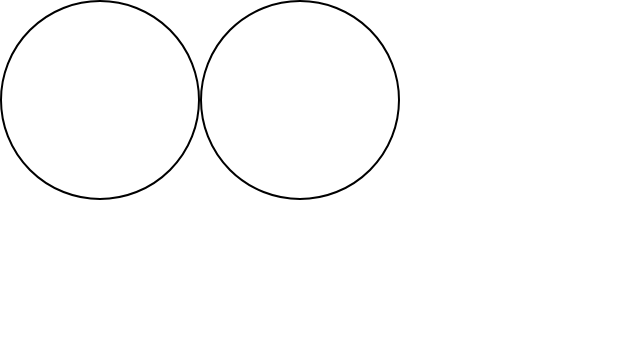
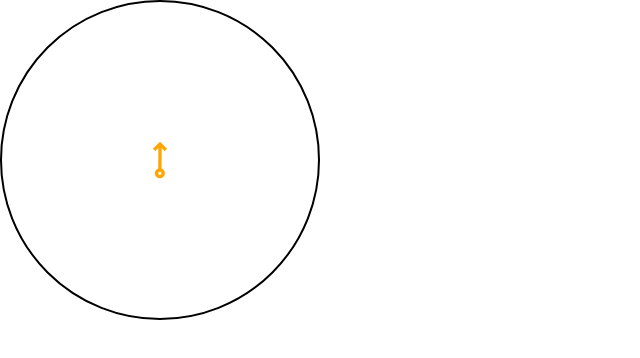
Before and after one commit to avimag100/AirForce, a React (Vite) app: page /VisualPage in a window 1280 px wide. Shown: the top 358 px of the page, without its empty margins (0-640 px from the left). Built offline with nearby package versions, Linux system fonts and the light colour scheme.

Commit message:
criate circle and disain , crated textPage and visualPage and I updated AppRoutes.

```diff
--- a/src/components/Circle.jsx
+++ b/src/components/Circle.jsx
@@ -1,16 +1,12 @@
 import React from 'react';
-
+import { CgArrowLongUpC } from "react-icons/cg";
 const Circle = () => {
-  const circleStyle = {
-    width: '200px', // Adjust the width and height as needed
-    height: '200px',
-    borderRadius: '50%', // Ensures it's a perfect circle
-    border: '2px solid black', // Border color and thickness
-    backgroundColor: 'transparent', // No color inside the circle
-  };
-
   return (
-    <div style={circleStyle}></div>
+    <div>
+      <div className="flex justify-center items-center w-80 h-80  rounded-full border-2 border-black">
+      <CgArrowLongUpC size={40} style={{color:'orange'}}/>
+      </div>
+    </div>
   );
 }
 
--- a/src/pages/textPage.jsx
+++ b/src/pages/textPage.jsx
@@ -0,0 +1,9 @@
+import React from 'react'
+
+const TextPage = () => {
+  return (
+    <div>TextPage</div>
+  )
+}
+
+export default TextPage
--- a/src/pages/visualPage.jsx
+++ b/src/pages/visualPage.jsx
@@ -5,7 +5,6 @@ const VisualPage = () => {
     return (
         <div className='flex'>
           <Circle />
-          <Circle />
         </div>
       );
 };
--- a/src/routes/AppRoutes.jsx
+++ b/src/routes/AppRoutes.jsx
@@ -1,6 +1,8 @@
 import React from 'react'
 import { BrowserRouter, Route, Routes } from 'react-router-dom'
 import VisualPage from '../pages/VisualPage'
+import InputPage from '../pages/InputPage'
+import TextPage from '../pages/TextPage'
 
 const AppRoutes = () => {
     return (
@@ -9,6 +11,8 @@ const AppRoutes = () => {
                 <Routes>
                     <Route path='/' element={<h1>hhh</h1>} />
                     <Route path='/VisualPage' element={<VisualPage/>} />
+                    <Route path='/InputPage' element={<InputPage/>} />
+                    <Route path='/TextPage' element={<TextPage/>} />
                 </Routes>
             </BrowserRouter>
         </div>
```
